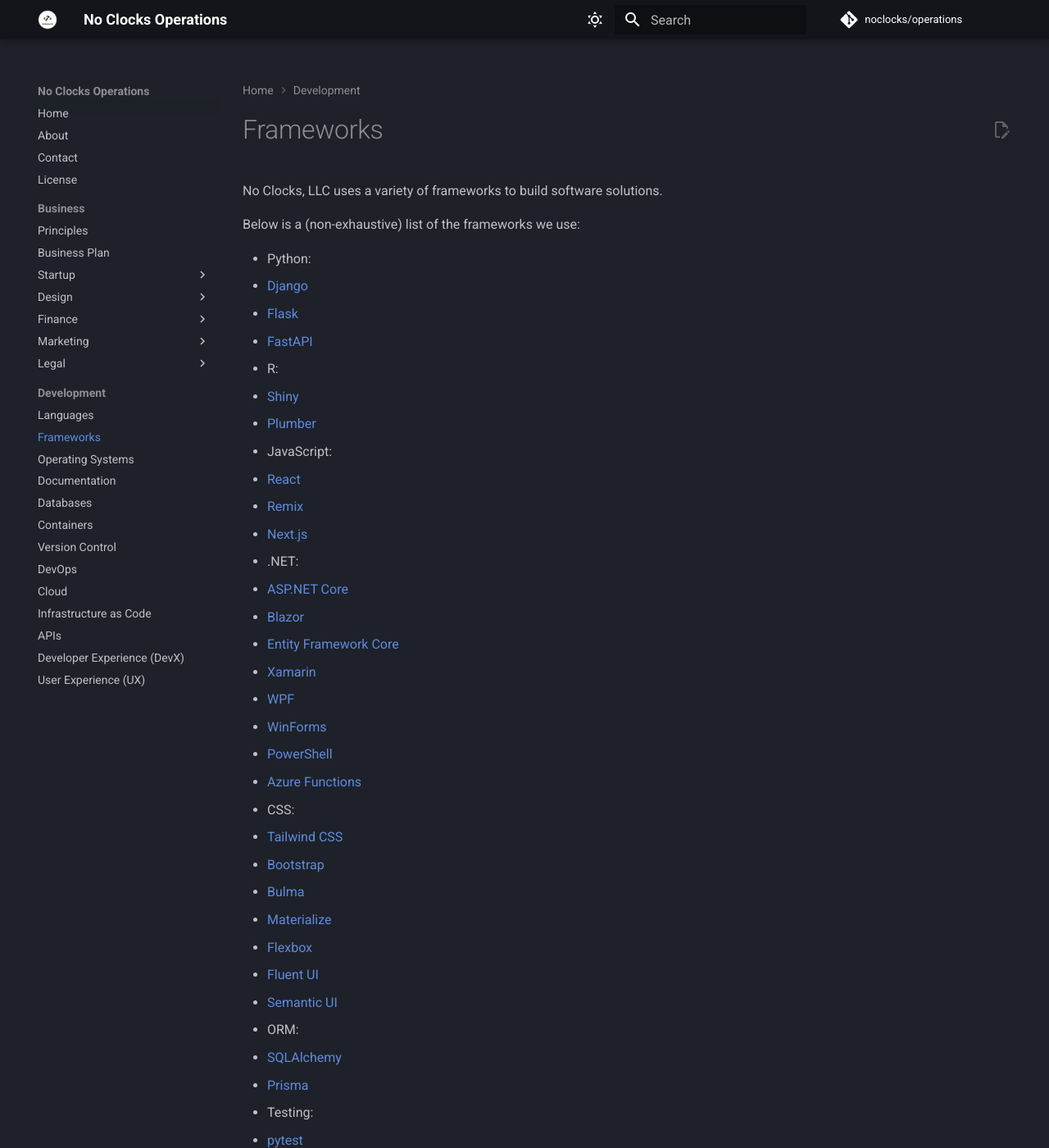
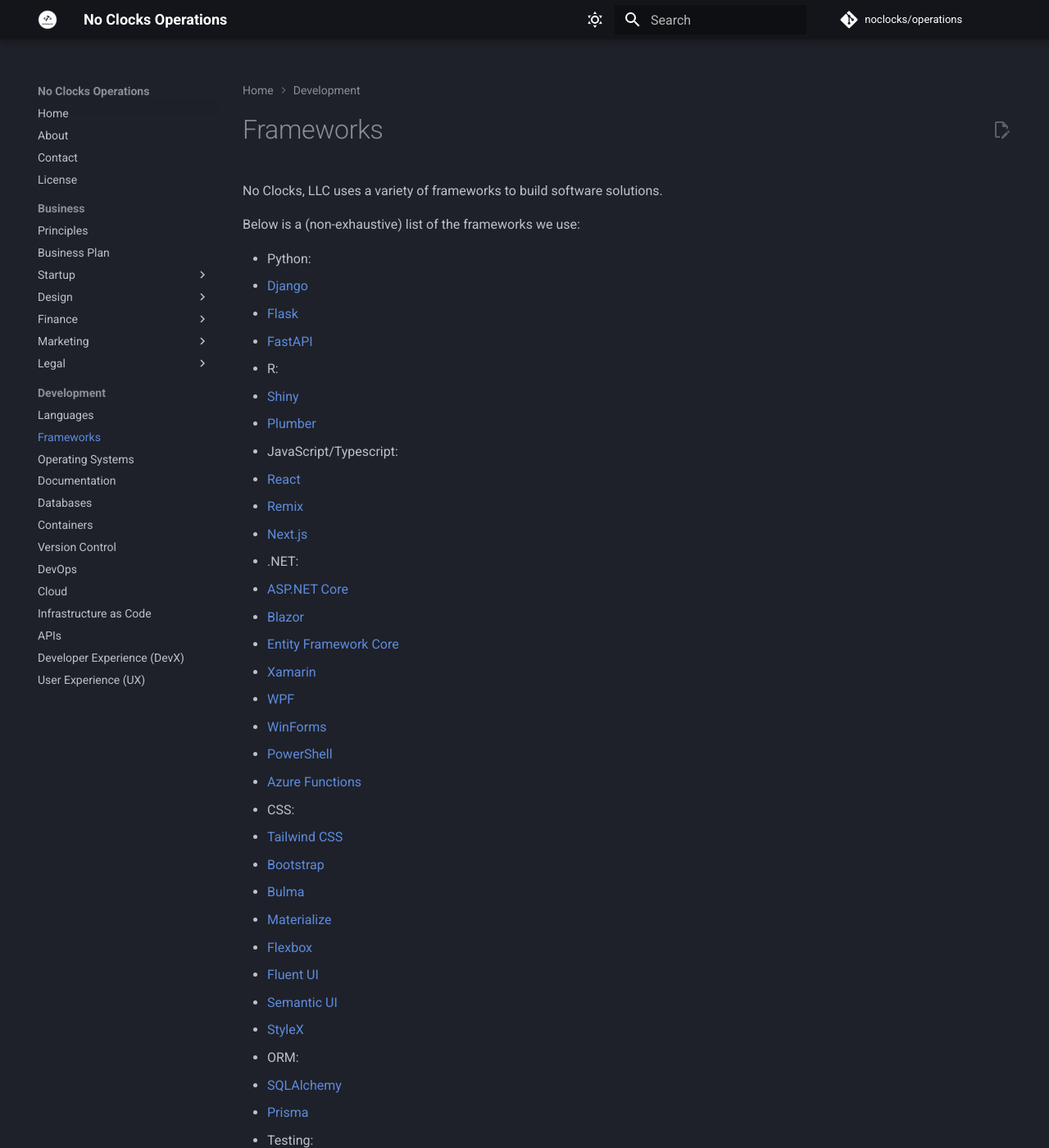
Before and after one commit to noclocks/operations, an MkDocs documentation site: the page built from docs/dev/frameworks.md, in a window 1280 px wide and 1400 px high. Shown: the whole window at 82% size. Built offline with MkDocs 1.6.1 and Material for MkDocs 9.7.7, drawn with Linux system fonts in a browser that asks for light colours; comment, search, counter and statistics services are not loaded.

Commit message:
Update `frameworks.md`

```diff
--- a/docs/dev/frameworks.md
+++ b/docs/dev/frameworks.md
@@ -11,7 +11,7 @@
 - R:
   - [Shiny](https://shiny.rstudio.com/)
   - [Plumber](https://www.rplumber.io/)
-- JavaScript:
+- JavaScript/Typescript:
   - [React](https://reactjs.org/)
   - [Remix](https://remix.run/)
   - [Next.js](https://nextjs.org/)
@@ -32,6 +32,7 @@
   - [Flexbox](https://developer.mozilla.org/en-US/docs/Web/CSS/CSS_Flexible_Box_Layout/Basic_Concepts_of_Flexbox)
   - [Fluent UI](https://developer.microsoft.com/en-us/fluentui)
   - [Semantic UI](https://semantic-ui.com/)
+  - [StyleX](https://stylexjs.com)
 - ORM:
   - [SQLAlchemy](https://www.sqlalchemy.org/)
   - [Prisma](https://www.prisma.io/)
```
Also changed, not shown: other parts of docs/dev/frameworks.md (+2 -0 lines).
